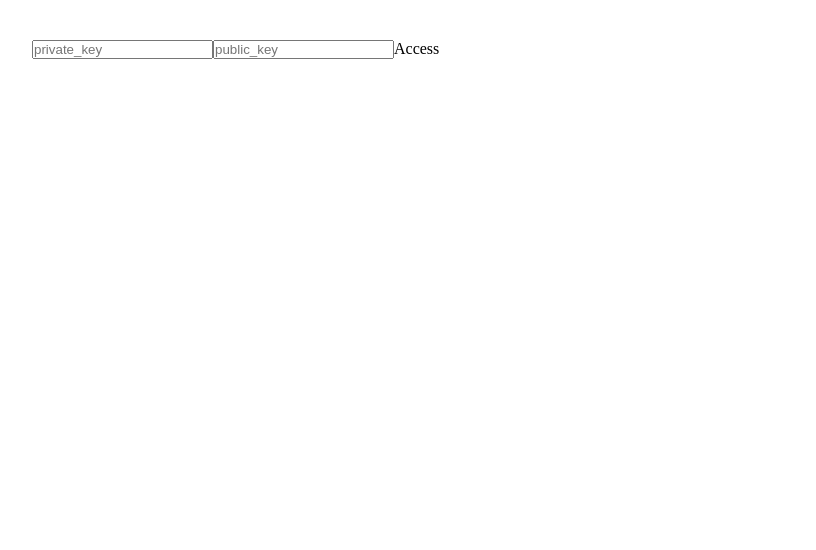
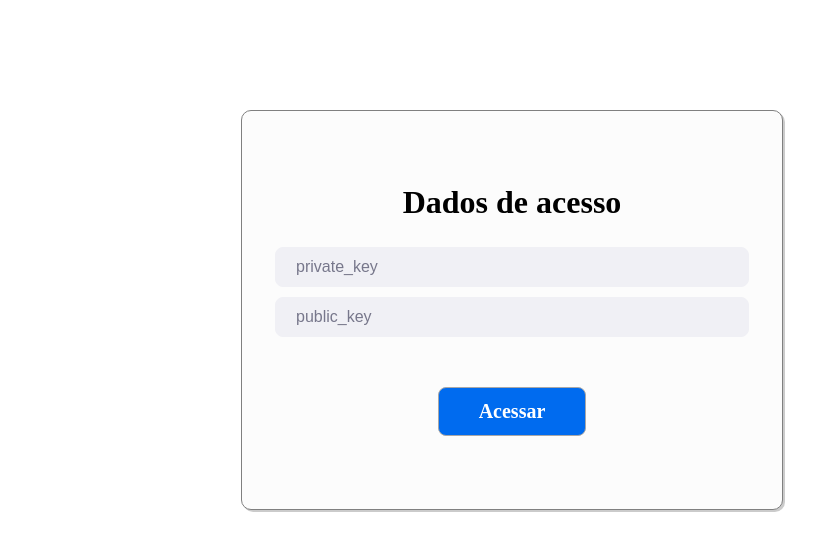
Before and after one commit to LucasViana1/marvel, a React app: page / in a window 1280 px wide. Shown: the top 550 px of the page, without its empty margins (128-944 px from the left). Built offline with nearby package versions, Linux system fonts and the light colour scheme.

Commit message:
access screen style

```diff
--- a/src/pages/Access/index.js
+++ b/src/pages/Access/index.js
@@ -4,6 +4,8 @@ import { useEffect, useState } from 'react';
 import { useDispatch, useSelector } from 'react-redux';
 import { useHistory } from 'react-router-dom';
 import { charactersLoadRequest } from '../../store/modules/characters/actions';
+
+import { Container, Form, Input, Button, Title } from './styles';
 
 const Access = () => {
   const [privateKey, setPrivateKey] = useState('');
@@ -15,8 +17,6 @@ const Access = () => {
   const { characters } = useSelector(state => state.characters);
 
   useEffect(() => {
-    console.log('characters');
-    console.log(characters);
     if (characters.length !== 0) {
       history.push('/home');
     }
@@ -35,21 +35,22 @@ const Access = () => {
   }
 
   return (
-    <section>
-      <form onSubmit={handleSubmit}>
-        <input
+    <Container>
+      <Form onSubmit={handleSubmit}>
+        <Title>Dados de acesso</Title>
+        <Input
           type="text"
           placeholder="private_key"
           onChange={event => setPrivateKey(event.target.value)}
         />
-        <input
+        <Input
           type="text"
           placeholder="public_key"
           onChange={event => setPublicKey(event.target.value)}
         />
-        <button type="submit">Access</button>
-      </form>
-    </section>
+        <Button type="submit">acessar</Button>
+      </Form>
+    </Container>
   );
 };
 
--- /dev/null
+++ b/src/pages/Access/styles.js
@@ -0,0 +1,70 @@
+import styled from 'styled-components';
+
+export const Container = styled.section`
+  display: flex;
+  /* align-items: center; */
+  justify-content: center;
+  height: 50vh;
+  margin-top: 70px;
+  width: 100%;
+`;
+export const Form = styled.form`
+  display: flex;
+  align-items: center;
+  justify-content: center;
+  flex-direction: column;
+  border: 1px solid gray;
+  border-radius: 10px;
+  padding: 0px 30px;
+  box-shadow: 2px 2px rgba(0, 0, 0, 0.205);
+  width: 50%;
+  background: #fcfcfc;
+
+  @media screen and (max-width: 768px) {
+    width: 100%;
+  }
+`;
+export const Input = styled.input`
+  /* flex: 1; */
+  background: #f0f0f5;
+  border-radius: 8px;
+  border: 0.5px solid #f0f0f5;
+  padding: 10px 20px;
+  font-size: 16px;
+  color: #6c6c80;
+  margin-bottom: 10px;
+  /* font-family: monospace, sans-serif; */
+  width: 90%;
+
+  @media screen and (max-width: 768px) {
+    width: 96%;
+  }
+
+  &::placeholder {
+    color: #77778b;
+    /* font-family: 'MuseoModerno', cursive; */
+  }
+`;
+
+export const Button = styled.button`
+  margin-top: 40px;
+  padding: 12px 40px;
+  font-size: 20px;
+  background: rgb(0, 107, 239);
+  display: flex;
+  align-items: center;
+  justify-content: center;
+  border: 0.5px solid rgb(168, 167, 167);
+  color: #fff;
+  font-weight: bold;
+  border-radius: 8px;
+  text-transform: capitalize;
+
+  &:hover {
+    background: rgb(0, 130, 240);
+  }
+`;
+export const Title = styled.h2`
+  font-size: 2em;
+  margin-bottom: 26px;
+`;
```
